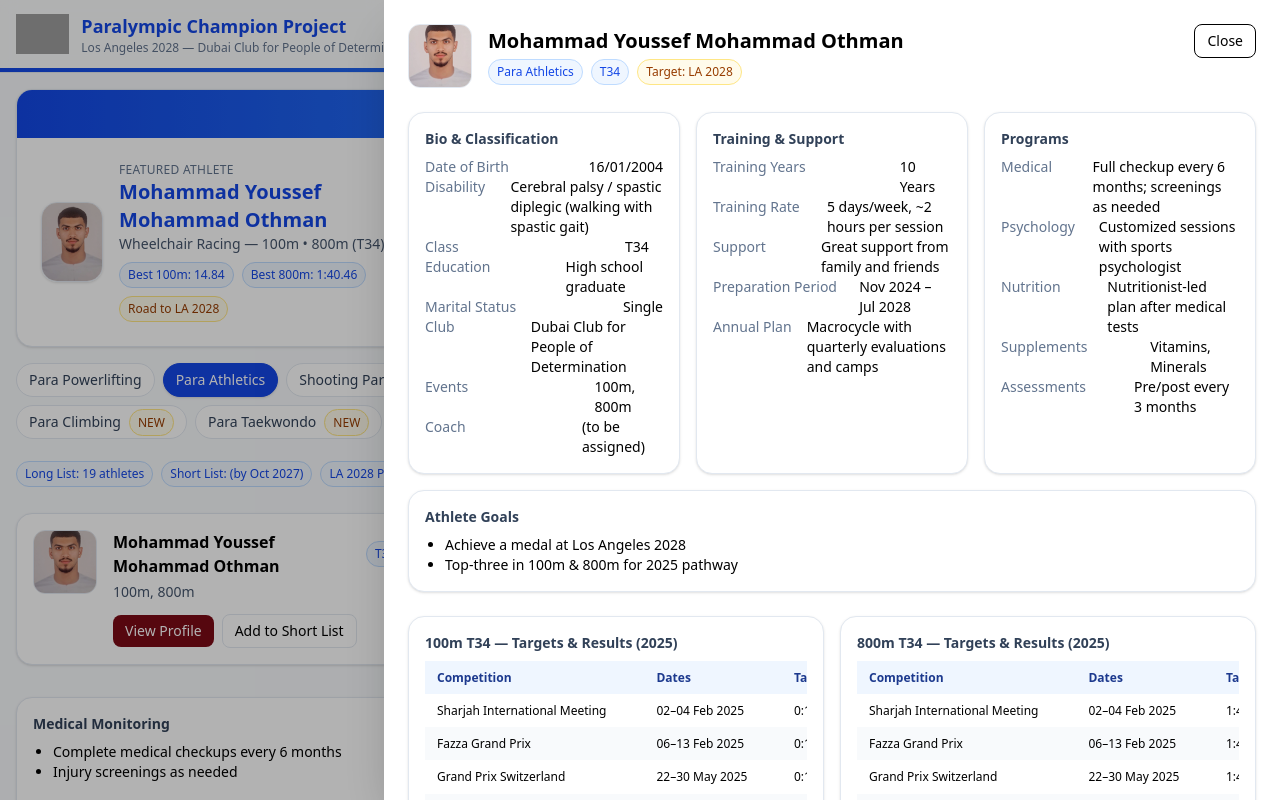
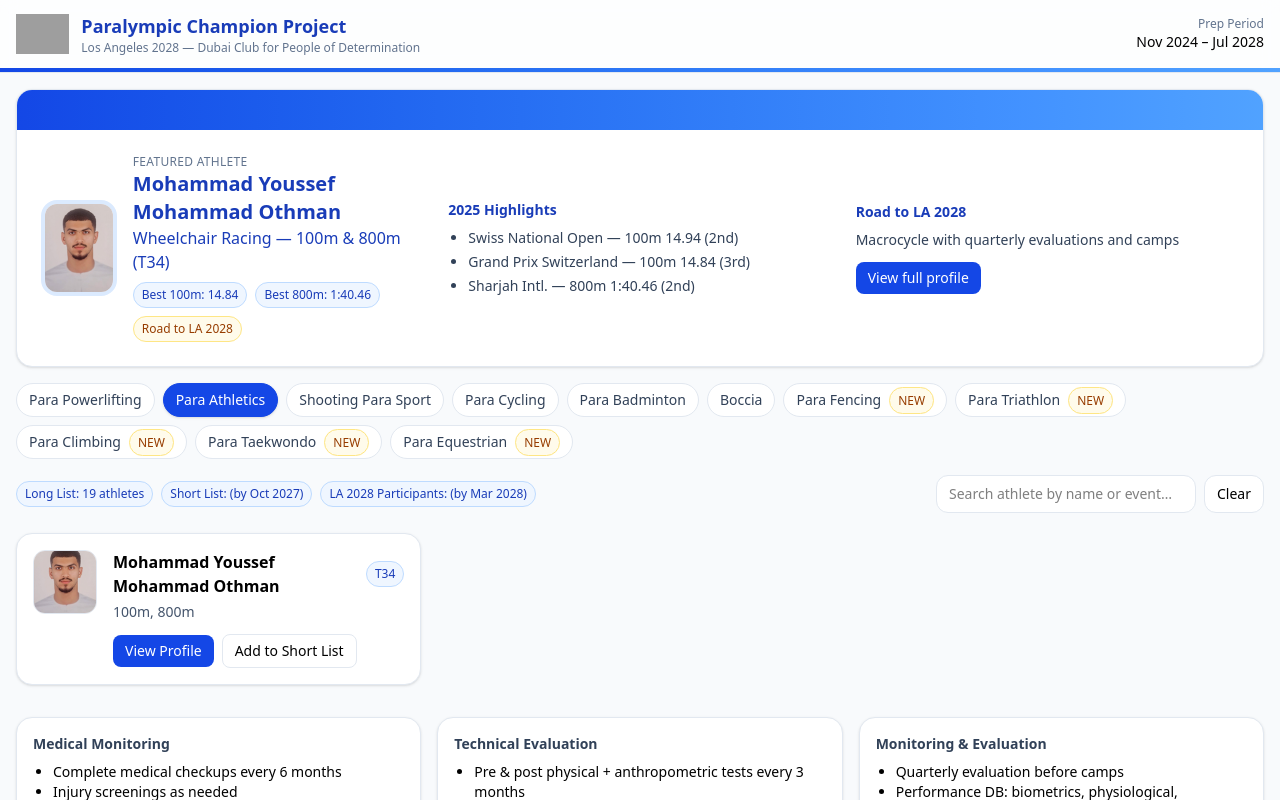
Before and after one commit to MarwanAshraf22/paralympic-champion, a React (Vite) app: page / in a window 1280 px wide. Shown: the top 800 px of the page. Built offline with nearby package versions, Linux system fonts and the light colour scheme; grey boxes are pictures that could not be loaded.

Commit message:
update code

```diff
--- a/package.json
+++ b/package.json
@@ -5,7 +5,7 @@
   "type": "module",
   "scripts": {
     "dev": "vite",
-    "build": "tsc -b && vite build",
+    "build": "vite build",
     "preview": "vite preview"
   },
   "dependencies": {
@@ -17,7 +17,7 @@
     "@tailwindcss/postcss": "^4.1.13",
     "@types/react": "^19.1.13",
     "@types/react-dom": "^19.1.9",
-    "@vitejs/plugin-react": "^5.0.0",
+    "@vitejs/plugin-react": "^5.0.3",
     "autoprefixer": "^10.4.21",
     "eslint": "^9.33.0",
     "eslint-plugin-react-hooks": "^5.2.0",
@@ -27,6 +27,6 @@
     "tailwindcss": "^4.1.13",
     "typescript": "~5.8.3",
     "typescript-eslint": "^8.39.1",
-    "vite": "^7.1.2"
+    "vite": "^7.1.5"
   }
 }
--- a/src/App.tsx
+++ b/src/App.tsx
@@ -1,21 +1,21 @@
-// src/App.tsx
 import React, { useMemo, useState } from "react";
 
-/* ------------------------------------------------------------
-   Paralympic Champion — LA 2028
-   - Logo-matched UI (blue gradient + gold accent, soft cards)
-   - Featured Athlete banner visible on all tabs
-   - Detailed athlete profile drawer with targets/results/camps
-   - Pure React + Tailwind (no extra deps)
--------------------------------------------------------------*/
+/**
+ * Paralympic Champion — LA 2028
+ * Clean TypeScript build (Vite + Tailwind)
+ * - Logo-matched UI (blue gradient + gold accent)
+ * - Featured banner on every tab
+ * - Main page opens first; drawer opens on button click
+ * - Full-width tables in the drawer (one per card)
+ */
 
-// ---------- Brand helpers (using standard Tailwind blues/amber)
+// ---------- Brand helpers (Tailwind default blues + amber)
 const brand = {
   grad: "bg-gradient-to-r from-blue-700 to-blue-400",
-  blueText: "text-blue-700",
-  chip: "bg-blue-50 text-blue-700 border-blue-200",
-  chipAlt: "bg-amber-50 text-amber-800 border-amber-200",
-  accentBtn: "bg-[#7b0a16] text-white hover:opacity-90", // maroon accent you liked
+  blueText: "text-blue-800",
+  chip: "bg-blue-50 text-blue-800 border-blue-200",
+  goldHex: "#fbbf24",
+  accentBtn: "bg-blue-700 hover:bg-blue-800 text-white",
 };
 
 // ---------- Types
@@ -79,6 +79,8 @@ type Player = {
   supportLevel?: string;
   notes?: string;
 
+  highlights?: string[];
+
   comps100m?: CompetitionRow[];
   comps800m?: CompetitionRow[];
   records?: RecordsSnapshot[];
@@ -92,7 +94,7 @@ type Player = {
   assessments?: { schedule?: string; physiological?: string[]; anthropometric?: string[] };
 };
 
-// ---------- Sports & seed data
+// ---------- Sports & data
 const SPORTS: { key: SportKey; label: string; status: "targeted" | "new_targeted" }[] = [
   { key: "para_powerlifting", label: "Para Powerlifting", status: "targeted" },
   { key: "para_athletics", label: "Para Athletics", status: "targeted" },
@@ -107,7 +109,6 @@ const SPORTS: { key: SportKey; label: string; status: "targeted" | "new_targeted
   { key: "para_equestrian", label: "Para Equestrian", status: "new_targeted" },
 ];
 
-// Full data for Mohammad Youssef
 const PLAYERS: Player[] = [
   {
     id: "ath-001",
@@ -126,8 +127,11 @@ const PLAYERS: Player[] = [
     trainingYears: "10 Years",
     trainingRate: "5 days/week, ~2 hours per session",
     supportLevel: "Great support from family and friends",
-    notes:
-      "Candidate within the Paralympic Champion Project long-list. Short-list and LA 2028 participants to be finalized by 2027–2028.",
+    highlights: [
+      "Swiss National Open — 100m 14.94 (2nd)",
+      "Grand Prix Switzerland — 100m 14.84 (3rd)",
+      "Sharjah Intl. — 800m 1:40.46 (2nd)",
+    ],
     medical: { cadence: "Full checkup every 6 months; screenings as needed" },
     psychological: { program: "Customized sessions with sports psychologist" },
     nutrition: { plan: "Nutritionist-led plan after medical tests", supplements: ["Vitamins", "Minerals"] },
@@ -192,33 +196,22 @@ const useRosterBySport = (players: Player[]) =>
     return map;
   }, [players]);
 
-type PillProps = { children: React.ReactNode; tone?: "brand" | "new" | "neutral" };
-function Pill({ children, tone = "brand" }: PillProps) {
-  const cls =
-    tone === "new"
-      ? brand.chipAlt
-      : tone === "brand"
-      ? brand.chip
-      : "bg-slate-100 text-slate-700 border-slate-200";
+const Pill: React.FC<{ children: React.ReactNode; tone?: "brand" | "new" | "neutral" }> = ({
+  children,
+  tone = "brand",
+}) => {
+  const cls = tone === "new" ? "bg-amber-50 text-amber-800 border-amber-200" : brand.chip;
   return <span className={`px-2 py-1 rounded-full text-xs border ${cls}`}>{children}</span>;
-}
+};
 
-function Card({
-  children,
-  title,
-}: {
-  children: React.ReactNode;
-  title?: string;
-}) {
-  return (
+const Card: React.FC<{ children: React.ReactNode; title?: string }> = ({ children, title }) => (
   <div className="rounded-2xl border border-slate-200 shadow-sm bg-white p-4">
     {title && <h4 className="text-sm font-semibold text-slate-700 mb-2">{title}</h4>}
     {children}
   </div>
 );
-}
 
-function KeyVal({ k, v }: { k: string; v?: string }) {
+const KeyVal: React.FC<{ k: string; v?: string }> = ({ k, v }) => {
   if (!v) return null;
   return (
     <div className="flex items-baseline gap-2 text-sm">
@@ -226,9 +219,9 @@ function KeyVal({ k, v }: { k: string; v?: string }) {
       <span className="font-medium">{v}</span>
     </div>
   );
-}
+};
 
-function MiniTable<T>({
+function MiniTable<T extends Record<string, unknown>>({
   cols,
   rows,
   dense,
@@ -265,77 +258,51 @@ function MiniTable<T>({
   );
 }
 
-// ---------- Featured Athlete banner (always visible)
-function FeaturedAthlete({ p }: { p: Player }) {
-  return (
+// ---------- Featured Athlete banner
+const FeaturedAthlete: React.FC<{ p: Player; onOpenProfile: () => void }> = ({ p, onOpenProfile }) => (
   <section className="mt-4 rounded-2xl border border-slate-200 bg-white shadow-sm overflow-hidden">
-      <div className={`h-12 ${brand.grad}`} />
-      <div className="p-4 sm:p-6">
-        <div className="grid md:grid-cols-3 gap-6 items-center">
-          {/* Identity */}
-          <div className="flex items-center gap-4">
+    <div className={`h-10 ${brand.grad}`} />
+    <div className="p-6 grid md:grid-cols-3 gap-6 items-center">
+      <div className="flex items-center gap-4 md:col-span-1">
         {p.photo ? (
-              <img
-                src={p.photo}
-                alt={p.name}
-                className="h-20 w-20 rounded-2xl object-cover border border-slate-200 shadow"
-              />
+          <img src={p.photo} alt={p.name} className="w-24 h-24 rounded-2xl object-cover border-4 border-blue-100" />
         ) : (
-              <div className="h-20 w-20 rounded-2xl bg-blue-50 grid place-items-center text-blue-700 text-2xl font-bold">
+          <div className="w-24 h-24 rounded-2xl bg-blue-50 grid place-items-center text-blue-700 text-2xl font-bold">
             {p.name.split(" ").map((w) => w[0]).slice(0, 2).join("")}
           </div>
         )}
         <div>
           <div className="text-xs uppercase tracking-wide text-slate-500">Featured Athlete</div>
-              <h2 className={`text-xl font-semibold ${brand.blueText}`}>{p.name}</h2>
-              <div className="text-sm text-slate-600">
-                Wheelchair Racing — <span className="font-medium">100m</span> •{" "}
-                <span className="font-medium">800m</span> ({p.classification})
-              </div>
-              <div className="mt-2 flex flex-wrap gap-2">
+          <h2 className={`text-xl font-bold ${brand.blueText}`}>{p.name}</h2>
+          <p className="text-blue-800">Wheelchair Racing — 100m & 800m ({p.classification})</p>
+          <div className="flex flex-wrap gap-2 mt-2">
             <Pill>Best 100m: 14.84</Pill>
             <Pill>Best 800m: 1:40.46</Pill>
             <Pill tone="new">Road to LA 2028</Pill>
           </div>
         </div>
       </div>
-
-          {/* Highlights */}
       <div>
-            <h3 className="text-sm font-semibold text-slate-700">2025 Highlights</h3>
-            <ul className="mt-2 text-sm text-slate-700 list-disc pl-5 space-y-1">
-              <li>Swiss National Open — 100m <span className="font-medium">14.94</span> (2nd)</li>
-              <li>Grand Prix Switzerland — 100m <span className="font-medium">14.84</span> (3rd)</li>
-              <li>Sharjah Intl. — 800m <span className="font-medium">1:40.46</span> (2nd)</li>
+        <h3 className="text-sm font-semibold text-blue-800 mb-2">2025 Highlights</h3>
+        <ul className="list-disc pl-5 text-sm text-slate-700 space-y-1">
+          {(p.highlights || []).map((h, i) => (
+            <li key={i}>{h}</li>
+          ))}
         </ul>
       </div>
-
-          {/* Road note */}
-          <div className="md:pl-6">
-            <h3 className="text-sm font-semibold text-slate-700">Road to LA 2028</h3>
-            <p className="mt-2 text-sm text-slate-700">
-              Macrocycle with quarterly evaluations, focused camps, and medal target at Los Angeles 2028.
-            </p>
-            <div className="mt-3">
-              <button
-                className={`inline-flex items-center gap-2 px-3 py-1.5 rounded-lg text-sm ${brand.accentBtn}`}
-                onClick={() => {
-                  // hint to open the profile: we’ll click the first "View Profile" button
-                  document.querySelector<HTMLButtonElement>('[data-open-profile="ath-001"]')?.click();
-                }}
-              >
+      <div>
+        <h3 className="text-sm font-semibold text-blue-800 mb-2">Road to LA 2028</h3>
+        <p className="text-sm text-slate-700">{p.training?.annualPlan}</p>
+        <button className={`mt-3 inline-flex items-center px-3 py-1.5 rounded-lg text-sm ${brand.accentBtn}`} onClick={onOpenProfile}>
           View full profile
         </button>
       </div>
     </div>
-        </div>
-      </div>
   </section>
 );
-}
 
-// ---------- Player Drawer
-function PlayerDrawer({ player, onClose }: { player: Player | null; onClose: () => void }) {
+// ---------- Player Drawer (full-width tables)
+const PlayerDrawer: React.FC<{ player: Player | null; onClose: () => void }> = ({ player, onClose }) => {
   if (!player) return null;
   return (
     <div className="fixed inset-0 z-50">
@@ -345,18 +312,10 @@ function PlayerDrawer({ player, onClose }: { player: Player | null; onClose: ()
         <div className="flex items-start justify-between gap-4">
           <div className="flex items-center gap-4">
             {player.photo ? (
-              <img
-                src={player.photo}
-                alt={`${player.name} photo`}
-                className="h-16 w-16 rounded-xl object-cover border border-slate-200"
-              />
+              <img src={player.photo} alt={`${player.name} photo`} className="h-16 w-16 rounded-xl object-cover border border-slate-200" />
             ) : (
               <div className="h-16 w-16 rounded-xl bg-slate-100 grid place-items-center text-slate-500 text-xl">
-                {player.name
-                  .split(" ")
-                  .map((w) => w[0])
-                  .slice(0, 2)
-                  .join("")}
+                {player.name.split(" ").map((w) => w[0]).slice(0, 2).join("")}
               </div>
             )}
             <div>
@@ -368,9 +327,7 @@ function PlayerDrawer({ player, onClose }: { player: Player | null; onClose: ()
               </div>
             </div>
           </div>
-          <button className="px-3 py-1.5 rounded-lg border text-sm" onClick={onClose}>
-            Close
-          </button>
+          <button className="px-3 py-1.5 rounded-lg border text-sm" onClick={onClose}>Close</button>
         </div>
 
         {/* Bio grid */}
@@ -394,30 +351,17 @@ function PlayerDrawer({ player, onClose }: { player: Player | null; onClose: ()
             <KeyVal k="Annual Plan" v={player.training?.annualPlan} />
           </Card>
 
-          <Card title="Programs">
-            <KeyVal k="Medical" v={player.medical?.cadence} />
-            <KeyVal k="Psychology" v={player.psychological?.program} />
-            <KeyVal k="Nutrition" v={player.nutrition?.plan} />
-            {player.nutrition?.supplements?.length ? (
-              <KeyVal k="Supplements" v={player.nutrition.supplements.join(", ")} />
-            ) : null}
-            <KeyVal k="Assessments" v={player.assessments?.schedule} />
-          </Card>
-        </div>
-
-        {/* Goals */}
-        <div className="mt-4">
           <Card title="Athlete Goals">
             <ul className="list-disc pl-5 text-sm">
-              {player.goals?.map((g, i) => (
+              {(player.goals || []).map((g, i) => (
                 <li key={i}>{g}</li>
               ))}
             </ul>
           </Card>
         </div>
 
-        {/* Performance Boards */}
-        <div className="mt-6 grid grid-cols-1 lg:grid-cols-2 gap-4">
+        {/* Performance tables: full width, one per card */}
+        <div className="mt-6 space-y-4">
           <Card title="100m T34 — Targets & Results (2025)">
             <MiniTable<CompetitionRow>
               dense
@@ -431,6 +375,7 @@ function PlayerDrawer({ player, onClose }: { player: Player | null; onClose: ()
               rows={player.comps100m || []}
             />
           </Card>
+
           <Card title="800m T34 — Targets & Results (2025)">
             <MiniTable<CompetitionRow>
               dense
@@ -446,26 +391,7 @@ function PlayerDrawer({ player, onClose }: { player: Player | null; onClose: ()
           </Card>
         </div>
 
-        {/* Records snapshot */}
-        <div className="mt-4 grid grid-cols-1 lg:grid-cols-2 gap-4">
-          {(player.records || []).map((r, i) => (
-            <Card key={i} title={`${r.event} — Records & Best`}>
-              <div className="flex flex-col gap-2 text-sm">
-                <KeyVal k="World Record" v={r.worldRecord} />
-                {r.regionalRecord && <KeyVal k="Regional Record" v={r.regionalRecord} />}
-                {r.best?.time && (
-                  <>
-                    <KeyVal k="Best Time" v={r.best.time} />
-                    <KeyVal k="Date/Place" v={r.best.datePlace} />
-                    {r.best.rank && <KeyVal k="Best Rank" v={r.best.rank} />}
-                  </>
-                )}
-              </div>
-            </Card>
-          ))}
-        </div>
-
-        {/* Camps timeline */}
+        {/* Camps */}
         <div className="mt-6">
           <Card title="Camps & Competitions Plan">
             <MiniTable<CampRow>
@@ -483,18 +409,19 @@ function PlayerDrawer({ player, onClose }: { player: Player | null; onClose: ()
       </div>
     </div>
   );
-}
+};
 
 function labelForSport(key: SportKey) {
   return SPORTS.find((s) => s.key === key)?.label ?? key;
 }
 
 // ---------- Main App
-export default function App() {
+const App: React.FC = () => {
   const rosterBySport = useRosterBySport(PLAYERS);
   const [active, setActive] = useState<SportKey>("para_athletics");
   const [query, setQuery] = useState("");
-  const [focus, setFocus] = useState<Player | null>(PLAYERS[0]); // open Mohammad by default
+  // Open MAIN page first (drawer closed)
+  const [focus, setFocus] = useState<Player | null>(null);
 
   const filtered = (rosterBySport[active] || []).filter((p) =>
     [p.name, p.events?.join(" ")].join(" ").toLowerCase().includes(query.toLowerCase())
@@ -508,13 +435,10 @@ export default function App() {
       <header className="sticky top-0 z-40 backdrop-blur bg-white/70 border-b border-slate-200">
         <div className="max-w-7xl mx-auto px-4 py-3 flex items-center justify-between">
           <div className="flex items-center gap-3">
-            {/* Club logo */}
             <img src="/logo.png" alt="Club Logo" className="h-10 w-auto object-contain" />
             <div>
               <h1 className={`text-lg font-bold ${brand.blueText}`}>Paralympic Champion Project</h1>
-              <p className="text-xs text-slate-500">
-                Los Angeles 2028 — Dubai Club for People of Determination
-              </p>
+              <p className="text-xs text-slate-500">Los Angeles 2028 — Dubai Club for People of Determination</p>
             </div>
           </div>
           <div className="text-right">
@@ -525,12 +449,12 @@ export default function App() {
         <div className={`h-1 ${brand.grad}`} />
       </header>
 
-      {/* Featured banner (always visible) */}
+      {/* Featured banner always visible */}
       <div className="max-w-7xl mx-auto px-4">
-        <FeaturedAthlete p={PLAYERS[0]} />
+        <FeaturedAthlete p={PLAYERS[0]} onOpenProfile={() => setFocus(PLAYERS[0])} />
       </div>
 
-      {/* Sport Tabs */}
+      {/* Tabs + toolbar */}
       <div className="max-w-7xl mx-auto px-4 mt-4">
         <div className="flex flex-wrap gap-2">
           {SPORTS.map((s) => (
@@ -546,15 +470,12 @@ export default function App() {
             >
               {s.label}
               {s.status === "new_targeted" && (
-                <span className="ml-2">
-                  <Pill tone="new">NEW</Pill>
-                </span>
+                <span className="ml-2"><Pill tone="new">NEW</Pill></span>
               )}
             </button>
           ))}
         </div>
 
-        {/* Toolbar */}
         <div className="mt-4 flex flex-col sm:flex-row items-stretch sm:items-center justify-between gap-3">
           <div className="flex items-center gap-2 text-sm">
             <Pill>Long List: {longListCount} athletes</Pill>
@@ -568,12 +489,7 @@ export default function App() {
               placeholder="Search athlete by name or event…"
               className="px-3 py-2 rounded-xl border border-slate-200 bg-white text-sm min-w-[260px]"
             />
-            <button
-              className="px-3 py-2 rounded-xl border border-slate-200 text-sm bg-white hover:bg-slate-50"
-              onClick={() => setQuery("")}
-            >
-              Clear
-            </button>
+            <button className="px-3 py-2 rounded-xl border border-slate-200 text-sm bg-white hover:bg-slate-50" onClick={() => setQuery("")}>Clear</button>
           </div>
         </div>
 
@@ -581,9 +497,7 @@ export default function App() {
         <div className="mt-5 grid grid-cols-1 sm:grid-cols-2 lg:grid-cols-3 gap-4">
           {filtered.length === 0 && (
             <Card>
-              <div className="text-center py-10 text-slate-500">
-                No athletes yet in {labelForSport(active)}. Add them in the data section.
-              </div>
+              <div className="text-center py-10 text-slate-500">No athletes yet in {labelForSport(active)}. Add them in the data section.</div>
             </Card>
           )}
 
@@ -591,18 +505,10 @@ export default function App() {
             <Card key={p.id}>
               <div className="flex items-start gap-4">
                 {p.photo ? (
-                  <img
-                    src={p.photo}
-                    alt={`${p.name} photo`}
-                    className="h-16 w-16 rounded-xl object-cover border border-slate-200"
-                  />
+                  <img src={p.photo} alt={`${p.name} photo`} className="h-16 w-16 rounded-xl object-cover border border-slate-200" />
                 ) : (
                   <div className="h-16 w-16 rounded-xl bg-slate-100 grid place-items-center text-slate-500 text-xl">
-                    {p.name
-                      .split(" ")
-                      .map((w) => w[0])
-                      .slice(0, 2)
-                      .join("")}
+                    {p.name.split(" ").map((w) => w[0]).slice(0, 2).join("")}
                   </div>
                 )}
                 <div className="flex-1">
@@ -610,20 +516,12 @@ export default function App() {
                     <h3 className="font-semibold">{p.name}</h3>
                     {p.classification && <Pill>{p.classification}</Pill>}
                   </div>
-                  <div className="text-sm text-slate-600 mt-1">
-                    {p.events?.join(", ") || "—"}
-                  </div>
+                  <div className="text-sm text-slate-600 mt-1">{p.events?.join(", ") || "—"}</div>
                   <div className="mt-3 flex items-center gap-2">
-                    <button
-                      data-open-profile={p.id}
-                      className={`px-3 py-1.5 rounded-lg text-sm ${brand.accentBtn}`}
-                      onClick={() => setFocus(p)}
-                    >
+                    <button className={`px-3 py-1.5 rounded-lg text-sm ${brand.accentBtn}`} onClick={() => setFocus(p)}>
                       View Profile
                     </button>
-                    <button className="px-3 py-1.5 rounded-lg text-sm border border-slate-200 bg-white">
-                      Add to Short List
-                    </button>
+                    <button className="px-3 py-1.5 rounded-lg text-sm border border-slate-200 bg-white">Add to Short List</button>
                   </div>
                 </div>
               </div>
@@ -655,13 +553,13 @@ export default function App() {
         </div>
 
         {/* Footer */}
-        <footer className="py-10 text-center text-xs text-slate-500">
-          © {new Date().getFullYear()} Paralympic Champion — LA 2028 Preparation
-        </footer>
+        <footer className="py-10 text-center text-xs text-slate-500">© {new Date().getFullYear()} Paralympic Champion — LA 2028 Preparation</footer>
       </div>
 
       {/* Drawer */}
       <PlayerDrawer player={focus} onClose={() => setFocus(null)} />
     </div>
   );
-}
+};
+
+export default App;
```
Also changed, not shown: 1 other file (tests, documents, lock files or other folders). Lines whose indentation alone changed are shown as unchanged.
